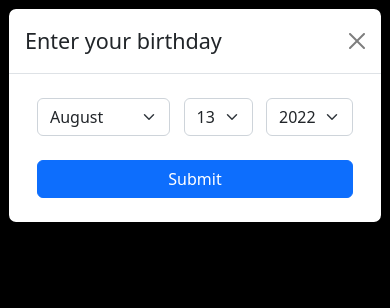
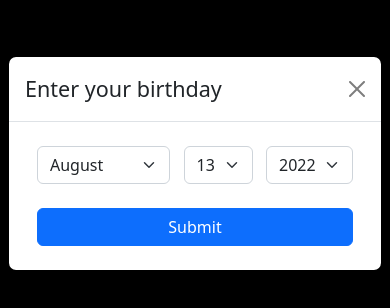
Before and after one commit to BShowen/your-life-in-weeks, a React (Create React App) app: page / in a window 390 px wide. Shown: the top 308 px of the page. Built offline with nearby package versions, Linux system fonts and the light colour scheme.

Commit message:
Modal form is positioned better on mobile

```diff
--- a/src/components/ModalForm.js
+++ b/src/components/ModalForm.js
@@ -2,7 +2,11 @@ import { Modal, Container, Row, Col } from "react-bootstrap";
 
 export default function ModalForm(props) {
   return (
-    <Modal show={props.isShowing} onHide={props.onHide || props.toggle}>
+    <Modal
+      show={props.isShowing}
+      onHide={props.onHide || props.toggle}
+      style={{ paddingTop: "3rem" }}
+    >
       <Modal.Header closeButton>
         <Modal.Title>{props.title}</Modal.Title>
       </Modal.Header>
```
